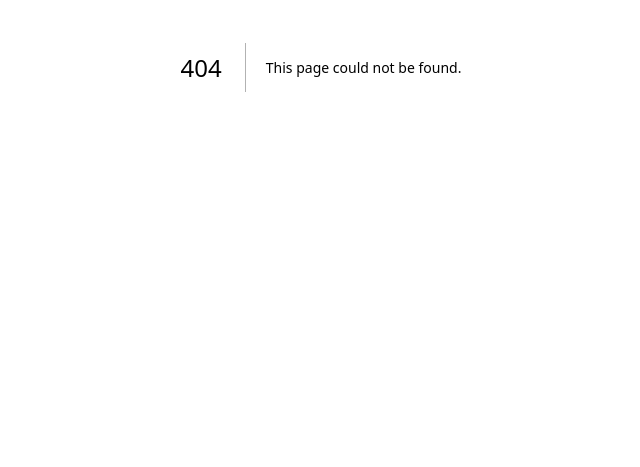
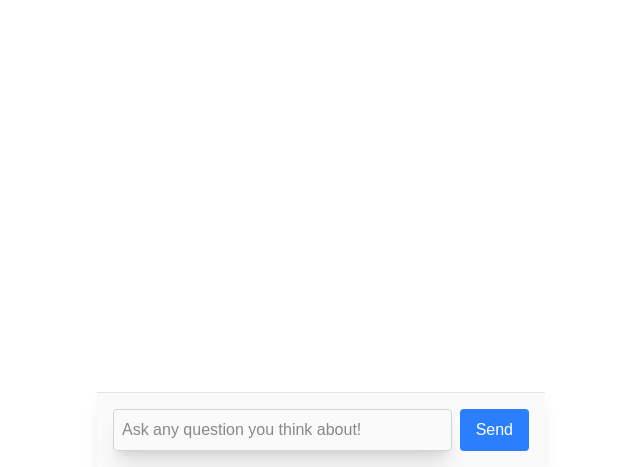
Before and after one commit to hkais/nextjs-ai-app, a Next.js app: page /ui/stream in a window 1280 px wide. Before the commit this address had no page. Shown: the part 333-800 px from the top of the page, without its empty margins (319-959 px from the left). Built offline with nearby package versions, Linux system fonts and the light colour scheme.

Commit message:
Commit after video 3

```diff
--- /dev/null
+++ b/src/app/api/completion/route.ts
@@ -0,0 +1,18 @@
+import { generateText } from "ai";
+import { openai } from "@ai-sdk/openai";
+
+export async function POST(req: Request) {
+  try {
+    const { prompt } = await req.json();
+
+    const { text } = await generateText({
+      model: openai("gpt-4.1-nano"),
+      prompt,
+    });
+
+    return Response.json({ text });
+  } catch (error) {
+    console.error("Error generating text:", error);
+    return Response.json({ error: "Failed to generate text" }, { status: 500 });
+  }
+}
--- /dev/null
+++ b/src/app/api/stream/route.ts
@@ -0,0 +1,16 @@
+import { streamText } from "ai";
+import { openai } from "@ai-sdk/openai";
+
+export async function POST(req: Request) {
+  try {
+    const { prompt } = await req.json();
+    const result = streamText({
+      model: openai("gpt-4.1-nano"),
+      prompt: prompt,
+    });
+    return result.toUIMessageStreamResponse();
+  } catch (error) {
+    console.error("Error streamin text", error);
+    return new Response("Failed to stream text", { status: 500 });
+  }
+}
--- /dev/null
+++ b/src/app/ui/completion/page.tsx
@@ -0,0 +1,73 @@
+"use client";
+
+import { useState } from "react";
+
+export default function CompletionPage() {
+  const [prompt, setPrompt] = useState(""); // user input
+  const [completion, setCompletion] = useState(""); // AI response
+  const [isLoading, setIsLoading] = useState(false); // loading flag
+  const [error, setError] = useState<string | null>(null); // error message
+
+  const complete = async (e: React.FormEvent) => {
+    e.preventDefault();
+    setIsLoading(true);
+    setPrompt("");
+    setError(null);
+
+    try {
+      const response = await fetch("/api/completion", {
+        method: "POST",
+        headers: { "Content-Type": "application/json" },
+        body: JSON.stringify({ prompt }),
+      });
+
+      const data = await response.json();
+
+      if (!response.ok) {
+        throw new Error(data.error || "Something went wrong");
+      }
+
+      setCompletion(data.text);
+    } catch (error) {
+      console.error("Error:", error);
+      setError(
+        error instanceof Error
+          ? error.message
+          : "Something went wrong. Please try again."
+      );
+    } finally {
+      setIsLoading(false);
+    }
+  };
+
+  return (
+    <div className="flex flex-col w-full max-w-md py-24 mx-auto stretch">
+      {error && <div className="text-red-500 mb-4">{error}</div>}
+      {isLoading ? (
+        <div>Loading...</div>
+      ) : completion ? (
+        <div className="whitespace-pre-wrap">{completion}</div>
+      ) : null}
+      <form
+        onSubmit={complete}
+        className="fixed bottom-0 w-full max-w-md mx-auto left-0 right-0 p-4 bg-zinc-50 dark:bg-zinc-950 border-t border-zinc-200 dark:border-zinc-800 shadow-lg"
+      >
+        <div className="flex gap-2">
+          <input
+            className="flex-1 dark:bg-zinc-800 p-2 border border-zinc-300 dark:border-zinc-700 rounded shadow-xl"
+            value={prompt}
+            onChange={(e) => setPrompt(e.target.value)}
+            placeholder="How can I help you?"
+          />
+          <button
+            type="submit"
+            className="bg-blue-500 text-white px-4 py-2 rounded hover:bg-blue-600 transition-colors disabled:opacity-50 disabled:cursor-not-allowed"
+            disabled={isLoading}
+          >
+            Send
+          </button>
+        </div>
+      </form>
+    </div>
+  );
+}
--- /dev/null
+++ b/src/app/ui/stream/page.tsx
@@ -0,0 +1,59 @@
+"use client";
+
+import { useCompletion } from "@ai-sdk/react";
+
+export default function StreamPage() {
+  const {
+    input,
+    handleInputChange,
+    handleSubmit,
+    completion,
+    isLoading,
+    error,
+    setInput,
+    stop,
+  } = useCompletion({
+    api: "/api/stream",
+  });
+  return (
+    <div className="flex flex-col w-full max-w-md py-24 mx-auto stretch">
+      {error && <div className="text-red-500 mb-4">{error.message}</div>}
+      {isLoading && !completion && <div>Loading...</div>}
+      {completion && <div className="whitespace-pre-wrap">{completion}</div>}
+      <form
+        onSubmit={(e) => {
+          e.preventDefault();
+          setInput("");
+          handleSubmit(e);
+        }}
+        className="fixed bottom-0 w-full max-w-md mx-auto left-0 right-0 p-4 bg-zinc-50 dark:bg-zinc-950 border-t border-zinc-200 dark:border-zinc-800 shadow-lg"
+      >
+        <div className="flex gap-2">
+          <input
+            type="text"
+            placeholder="Ask any question you think about!"
+            className="flex-1 dark:bg-zinc-800 p-2 border border-zinc-300 dark:border-zinc-700 rounded shadow-xl"
+            value={input}
+            onChange={handleInputChange}
+          />
+          {isLoading ? (
+            <button
+              onClick={stop}
+              className="bg-red-500 text-white px-4 py-2 rounded hover:bg-red-600 transition-colors"
+            >
+              Stop
+            </button>
+          ) : (
+            <button
+              type="submit"
+              className="bg-blue-500 text-white px-4 py-2 rounded hover:bg-blue-600 transition-colors disabled:opacity-50 disabled:cursor-not-allowed"
+              disabled={isLoading}
+            >
+              Send
+            </button>
+          )}
+        </div>
+      </form>
+    </div>
+  );
+}
```
Also changed, not shown: package.json (+9 -5 lines), 1 other file (tests, documents, lock files or other folders).
